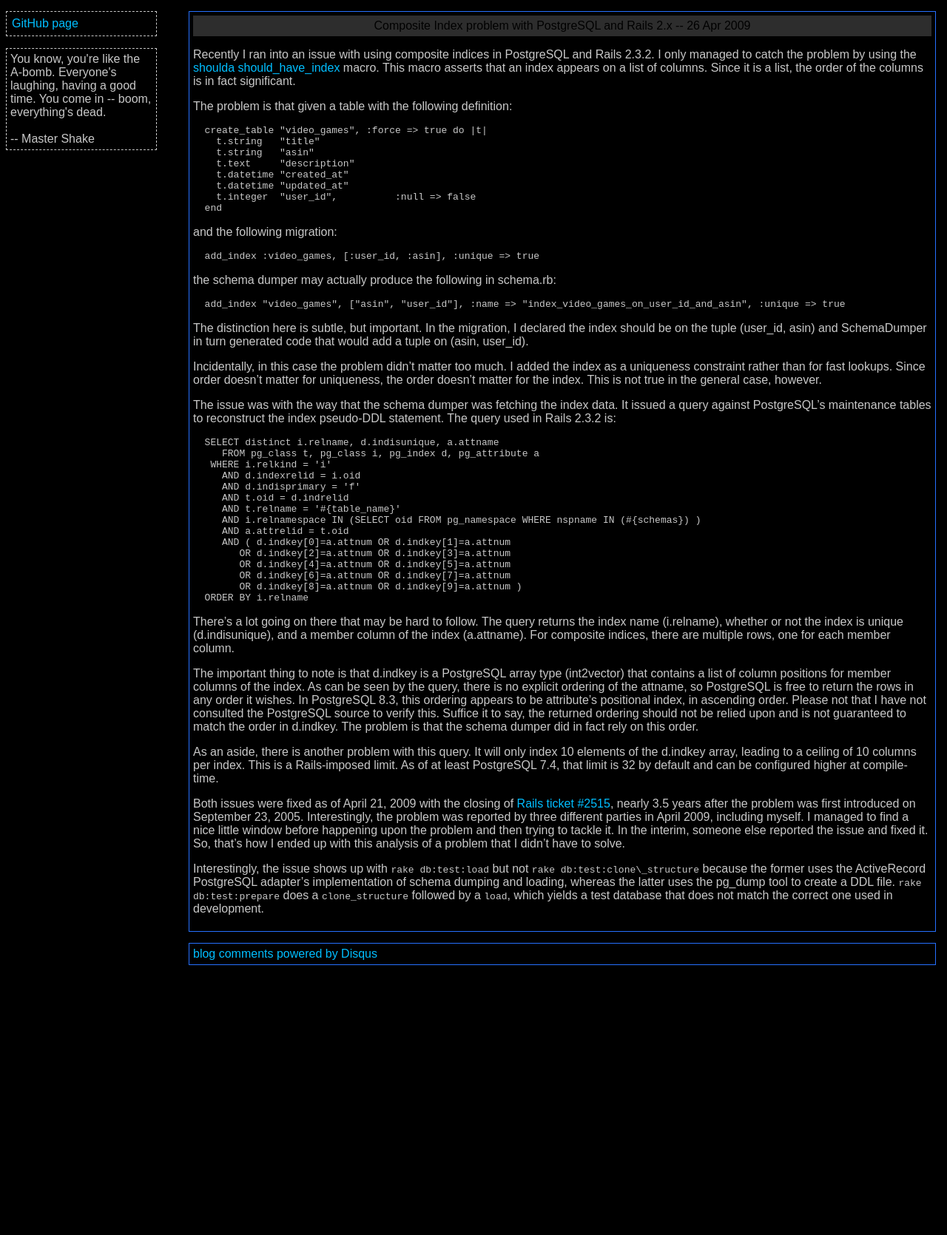
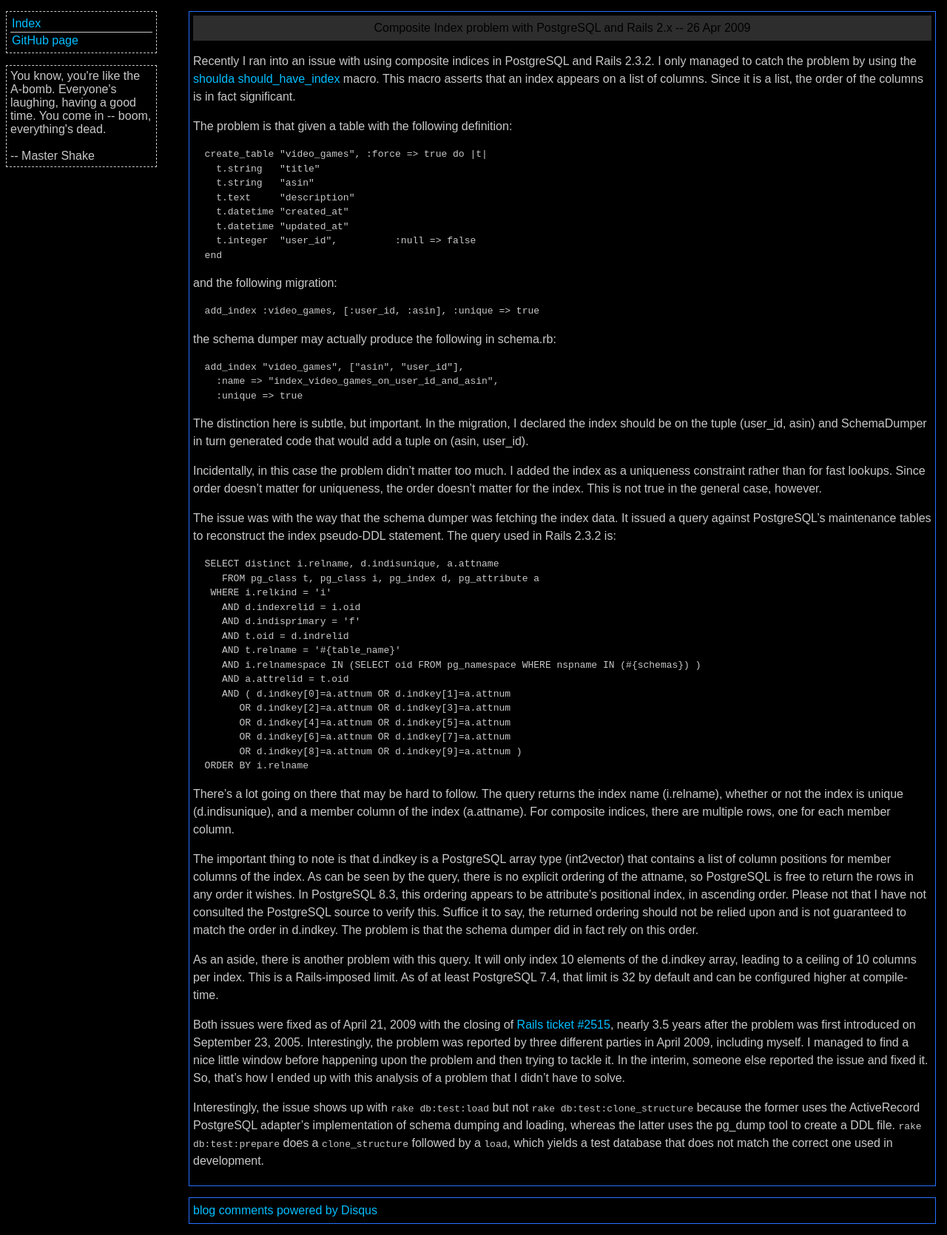
Before and after one commit to nirvdrum/nirvdrum.com, a Jekyll site: the page built from _posts/2009-04-26-composite-index-problem-with-postgresql-and-rails-2.x.markdown, in a window 1280 px wide. Shown: the whole page at 74% size. Built offline with Jekyll 4.4.1, drawn with Linux system fonts in a browser that asks for light colours; comment, search, counter and statistics services are not loaded; a style sheet for code colours, icons or effects is not loaded; before the commit the page ends 1320 px from its top, so only the background shows below that.

Commit message:
Better layout.

```diff
--- a/_layouts/default.html
+++ b/_layouts/default.html
@@ -28,6 +28,7 @@
   <div id="left">
     <div class="linkbox">
       <ul>
+        <li><a href="/">Index</a></li>
         <li><a href="http://github.com/nirvdrum/">GitHub page</a></li>
       </ul>
     </div>
--- a/_posts/2009-04-26-composite-index-problem-with-postgresql-and-rails-2.x.markdown
+++ b/_posts/2009-04-26-composite-index-problem-with-postgresql-and-rails-2.x.markdown
@@ -30,7 +30,9 @@ and the following migration:
 the schema dumper may actually produce the following in schema.rb:
 
 <pre class="brush:ruby">
-  add_index "video_games", ["asin", "user_id"], :name => "index_video_games_on_user_id_and_asin", :unique => true
+  add_index "video_games", ["asin", "user_id"],
+    :name => "index_video_games_on_user_id_and_asin",
+    :unique => true
 </pre>
 
 The distinction here is subtle, but important.  In the migration, I declared the index should be on the tuple (user\_id, asin) and SchemaDumper in turn generated code that would add a tuple on (asin, user\_id).
@@ -80,7 +82,7 @@ was first introduced on September 23, 2005.  Interestingly, the problem was repo
 in April 2009, including myself.  I managed to find a nice little window before happening upon the problem and
 then trying to tackle it.  In the interim, someone else reported the issue and fixed it.  So, that's how I ended up with this analysis of a problem that I didn't have to solve.
 
-Interestingly, the issue shows up with ``rake db:test:load`` but not ``rake db:test:clone\_structure`` because the
+Interestingly, the issue shows up with ``rake db:test:load`` but not ``rake db:test:clone_structure`` because the
 former uses the ActiveRecord PostgreSQL adapter's implementation of schema dumping and loading, whereas the latter
 uses the pg\_dump tool to create a DDL file.  ``rake db:test:prepare`` does a ``clone_structure`` followed by a ``load``,
 which yields a test database that does not match the correct one used in development.
--- a/css/root.css
+++ b/css/root.css
@@ -121,6 +121,7 @@ div#content
 div#content div
 {
 	/*text-transform: lowercase; */
+	line-height: 1.5;
 }
 
 div.box h4
--- a/index.html
+++ b/index.html
@@ -3,9 +3,11 @@ layout: default
 title: nirvdrum
 ---
 
+<div class="box">
 Posts:
 <ul>
   {% for post in site.posts %}
     <li><a href="{{ post.url }}">{{ post.title }}</a> ({{ post.date | date_to_string }})</li>
   {% endfor %}
 </ul>
+</div>
```
Also changed, not shown: other parts of _layouts/default.html (+1 -1 lines).
